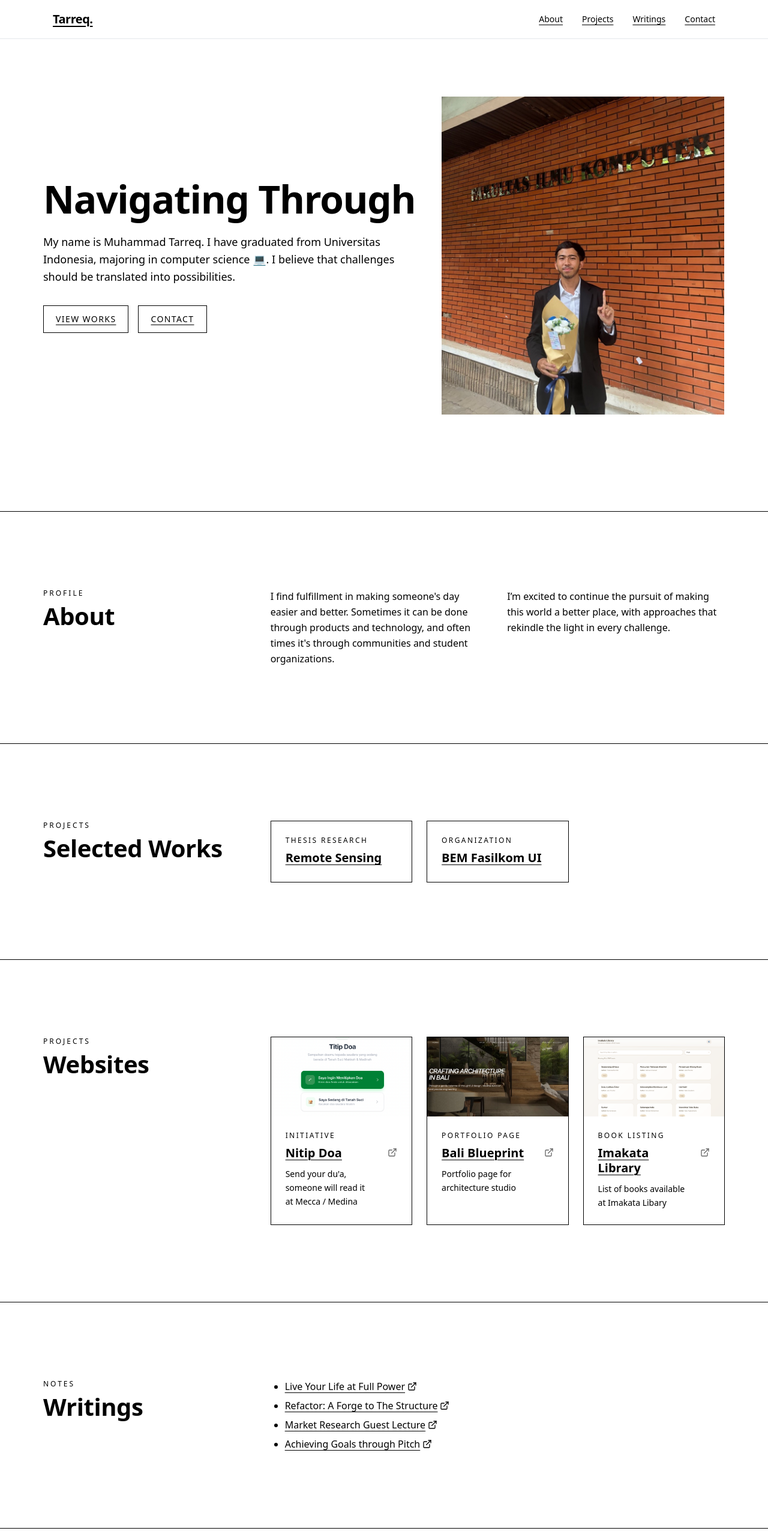
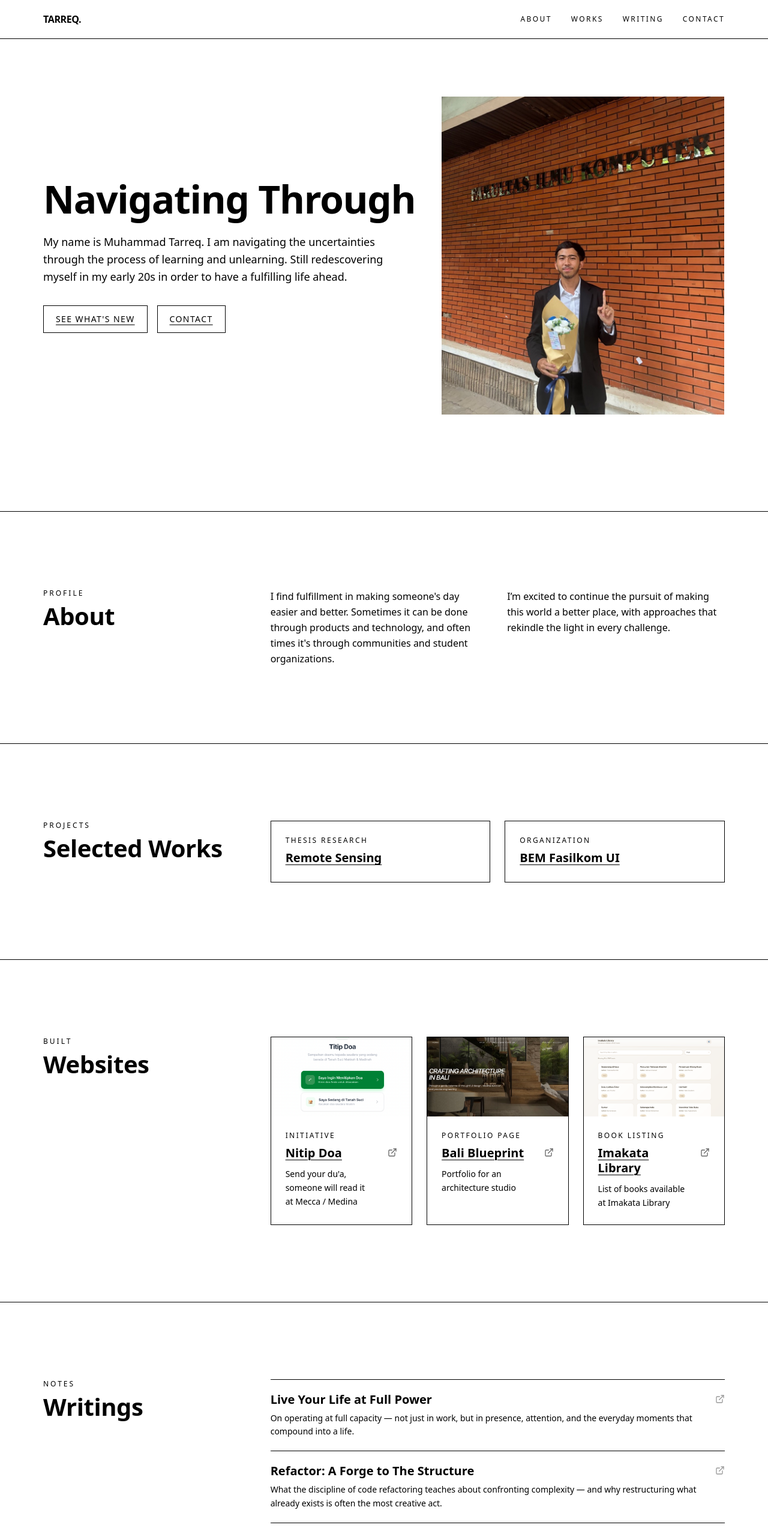
Before and after one commit to mrtrq/presence, a Next.js app: page / in a window 1280 px wide. Shown: the top 2562 px of the page at 60% size. Built offline with nearby package versions, Linux system fonts and the light colour scheme.

Commit message:
modify copywriting and redesign writing section

```diff
--- a/app/components/Navbar.tsx
+++ b/app/components/Navbar.tsx
@@ -6,27 +6,32 @@ export function Navbar() {
   const [open, setOpen] = useState(false);
 
   return (
-    <nav className="fixed top-0 left-0 w-full bg-white border-b border-gray-200 z-50">
-      <div className="max-w-6xl mx-auto px-6 flex justify-between items-center h-16">
+    <nav className="fixed top-0 left-0 w-full bg-white border-b border-[--color-fg] z-50">
+      <div className="container-swiss flex justify-between items-center h-16">
         {/* Name */}
-        <Link href="/" className="text-xl font-semibold tracking-tight">
+        <Link
+          href="/"
+          style={{ textDecoration: "none" }}
+          className="text-base font-semibold tracking-tight uppercase"
+        >
           Tarreq.
         </Link>
 
         {/* Desktop Menu */}
-        <div className="hidden md:flex space-x-8 text-sm font-medium">
-          <Link href="#about" className="hover:text-blue-600 transition">About</Link>
-          <Link href="#projects" className="hover:text-blue-600 transition">Projects</Link>
-          <Link href="#writing" className="hover:text-blue-600 transition">Writings</Link>
-          <Link href="#contact" className="hover:text-blue-600 transition">Contact</Link>
+        <div className="hidden md:flex space-x-8 text-xs font-medium uppercase tracking-[0.2em]">
+          <Link href="#about" style={{ textDecoration: "none" }} className="hover:text-[#e10600] transition-colors">About</Link>
+          {/* <Link href="#now"   style={{ textDecoration: "none" }} className="hover:text-[#e10600] transition-colors">Now</Link> */}
+          <Link href="#projects" style={{ textDecoration: "none" }} className="hover:text-[#e10600] transition-colors">Works</Link>
+          <Link href="#writing" style={{ textDecoration: "none" }} className="hover:text-[#e10600] transition-colors">Writing</Link>
+          <Link href="#contact" style={{ textDecoration: "none" }} className="hover:text-[#e10600] transition-colors">Contact</Link>
         </div>
 
         {/* Mobile Hamburger */}
         <button
           onClick={() => setOpen(!open)}
           className="md:hidden flex items-center focus:outline-none"
+          aria-label="Toggle menu"
         >
-          <span className="sr-only">Open Menu</span>
           <div className="space-y-1">
             <div className="w-6 h-0.5 bg-black"></div>
             <div className="w-6 h-0.5 bg-black"></div>
@@ -37,12 +42,13 @@ export function Navbar() {
 
       {/* Mobile Dropdown */}
       {open && (
-        <div className="md:hidden bg-white border-t border-gray-200">
-          <div className="flex flex-col px-6 py-4 space-y-4 text-sm font-medium">
-            <Link href="#about" onClick={() => setOpen(false)}>About</Link>
-            <Link href="#projects" onClick={() => setOpen(false)}>Projects</Link>
-            <Link href="#writing" onClick={() => setOpen(false)}>Writings</Link>
-            <Link href="#contact" onClick={() => setOpen(false)}>Contact</Link>
+        <div className="md:hidden bg-white border-t border-[--color-fg]">
+          <div className="container-swiss flex flex-col py-5 space-y-4 text-xs font-medium uppercase tracking-[0.2em]">
+            <Link href="#about"    style={{ textDecoration: "none" }} onClick={() => setOpen(false)}>About</Link>
+            {/* <Link href="#now"      style={{ textDecoration: "none" }} onClick={() => setOpen(false)}>Now</Link> */}
+            <Link href="#projects" style={{ textDecoration: "none" }} onClick={() => setOpen(false)}>Works</Link>
+            <Link href="#writing"  style={{ textDecoration: "none" }} onClick={() => setOpen(false)}>Writing</Link>
+            <Link href="#contact"  style={{ textDecoration: "none" }} onClick={() => setOpen(false)}>Contact</Link>
           </div>
         </div>
       )}
--- /dev/null
+++ b/app/components/NowCard.tsx
@@ -0,0 +1,46 @@
+export function NowCard({
+  type,
+  title,
+  desc,
+  since,
+  href,
+}: {
+  type: string;
+  title: string;
+  desc: string;
+  since: string;
+  href?: string;
+}) {
+  return (
+    <div className="border border-[--color-fg] p-6 md:p-10">
+      <div className="flex items-center gap-2 mb-6">
+        <span className="inline-block w-2 h-2 rounded-full bg-[#e10600] animate-pulse" />
+        <span className="uppercase text-xs tracking-[0.2em] text-[#e10600]">Active</span>
+      </div>
+
+      <div className="uppercase text-xs tracking-[0.2em] text-[--color-muted] mb-3">
+        {type}
+      </div>
+
+      <h3 className="text-2xl font-semibold mb-4">{title}</h3>
+
+      <p className="leading-relaxed text-[--color-muted] max-w-[60ch]">{desc}</p>
+
+      <div className="mt-8 flex items-center gap-6">
+        <span className="text-xs uppercase tracking-[0.2em] text-[--color-muted]">
+          Since {since}
+        </span>
+        {href && (
+          <a
+            href={href}
+            target="_blank"
+            rel="noopener noreferrer"
+            className="text-xs uppercase tracking-[0.2em] underline underline-offset-4"
+          >
+            Preview
+          </a>
+        )}
+      </div>
+    </div>
+  );
+}
--- /dev/null
+++ b/app/components/WritingCard.tsx
@@ -0,0 +1,31 @@
+import { ExternalLink } from "lucide-react";
+
+export function WritingCard({
+  title,
+  excerpt,
+  href,
+}: {
+  title: string;
+  excerpt: string;
+  href: string;
+}) {
+  return (
+    <a
+      href={href}
+      target="_blank"
+      rel="noopener noreferrer"
+      style={{ textDecoration: "none" }}
+      className="group flex items-start justify-between gap-6 py-5 hover:opacity-60 transition-opacity"
+    >
+      <div className="min-w-0">
+        <h3 className="text-base font-medium leading-snug mb-2 group-hover:underline underline-offset-4">
+          {title}
+        </h3>
+        <p className="text-sm text-[--color-muted] leading-relaxed">
+          {excerpt}
+        </p>
+      </div>
+      <ExternalLink className="w-4 h-4 shrink-0 mt-1 opacity-40 group-hover:opacity-100 transition-opacity" />
+    </a>
+  );
+}
--- a/app/page.tsx
+++ b/app/page.tsx
@@ -1,9 +1,9 @@
 import Image from "next/image";
 import { Section } from "./components/Section";
-import { ProjectCard } from "./components/ProjectCard";
 import { NewProjectCard } from "./components/NewProjectCard";
-import { ExternalLink } from "lucide-react";
 import { WebsiteCard } from "./components/WebsiteCard";
+import { WritingCard } from "./components/WritingCard";
+import { NowCard } from "./components/NowCard";
 
 
 export default function Page() {
@@ -17,15 +17,22 @@ export default function Page() {
               Navigating Through
             </h1>
             <p className="max-w-[60ch] text-lg text-[--color-muted] mb-8 text-left">
-               My name is Muhammad Tarreq. I have graduated from Universitas Indonesia, majoring in computer science 💻. I believe that challenges should be translated into possibilities.
+              My name is Muhammad Tarreq. I am navigating the uncertainties through the process of learning and unlearning.
+              Still redescovering myself in my early 20s in order to have a fulfilling life ahead.
             </p>
             <div className="flex gap-4">
-              <a className="btn" href="#projects">View Works</a>
+              <a className="btn" href="#projects">See What&apos;s New</a>
               <a className="btn" href="#contact">Contact</a>
             </div>
           </div>
           <div className="col-span-12 md:col-span-5 mt-10 md:mt-0">
-            <Image src="/avatar.jpg" alt="Tarreq's portrait" width={640} height={800} className="w-full h-auto border border-[--color-fg]" />
+            <Image
+              src="/avatar.jpg"
+              alt="Tarreq's portrait"
+              width={640}
+              height={800}
+              className="w-full h-auto border border-[--color-fg]"
+            />
           </div>
         </div>
       </section>
@@ -42,87 +49,95 @@ export default function Page() {
         </div>
       </Section>
 
-      {/* Work */}
+      {/* Now */}
+      {/* <Section id="now" title="Currently" kicker="Now">
+        <NowCard
+          type="Work in Progress"
+          title="New Project"
+          desc="A project is underway. The work comes before the announcement — this page will reflect it once there's something worth showing. In the meantime, the foundations are being laid."
+          since="2025"
+        />
+      </Section> */}
+
+      {/* Selected Works */}
       <Section id="projects" title="Selected Works" kicker="Projects">
-        <div className="grid md:grid-cols-3 gap-6">
-          {/* research */}
-          <NewProjectCard topic="Thesis Research" title="Remote Sensing" preview="We built a multi‑scenario pipeline comparing super‑resolution methods (bicubic, SRCNN) and feature sets from spectral indices to predict water quality parameters (TSS, TDS, and DO) from Sentinel‑2 imagery for Jakarta’s rivers." viewtype="slide" href="https://drive.google.com/file/d/1f0mQ08DmmCkrgantM24Aau_bQzDZN7Uo/view?usp=drive_link" />
-          {/* project from competition */}
-          {/* <NewProjectCard topic="Competition" title="L'Oreal Proreve" desc="We submit an idea to pair a hair stylist’s tool with a mobile app to ensure accurate shade matching for color‑blind clients. We built the app protoype to demonstrate the flows and features." viewtype="prototype" href="https://www.figma.com/proto/mBzgjzKw9M1w1pnWoeM4pm/Brainstorm?node-id=8-627&p=f&t=PuvC8o6ToOqNFInw-0&scaling=scale-down&content-scaling=fixed&page-id=0%3A1" /> */}
-          {/* student organization */}
-          <NewProjectCard topic="Organization" title="BEM Fasilkom UI" desc="We extend the importance of student wellbeing, advocacy, and collaborative systems to create everyday campus life easier, fairer, and more connected." viewtype="grand design" href="https://drive.google.com/file/d/1yhmhCl2-L0ZD8DY8aUZ60iO9hrP0uPgm/view?usp=sharing" />
+        <div className="grid md:grid-cols-2 gap-6">
+          <NewProjectCard
+            topic="Thesis Research"
+            title="Remote Sensing"
+            preview="A multi-scenario pipeline comparing super-resolution methods (bicubic, SRCNN) and feature sets from spectral indices to predict water quality parameters — TSS, TDS, and DO — from Sentinel-2 imagery over Jakarta's rivers."
+            viewtype="slide"
+            href="https://drive.google.com/file/d/1f0mQ08DmmCkrgantM24Aau_bQzDZN7Uo/view?usp=drive_link"
+          />
+          <NewProjectCard
+            topic="Organization"
+            title="BEM Fasilkom UI"
+            desc="Student governance and advocacy — extending wellbeing systems, collaborative infrastructure, and campus life that works for everyone."
+            viewtype="grand design"
+            href="https://drive.google.com/file/d/1yhmhCl2-L0ZD8DY8aUZ60iO9hrP0uPgm/view?usp=sharing"
+          />
         </div>
       </Section>
 
-      {/* Extras */}
-      <Section id="projects" title="Websites" kicker="Projects">
-
+      {/* Websites */}
+      <Section id="websites" title="Websites" kicker="Built">
         <div className="grid md:grid-cols-3 gap-6">
-
-          {/* Nitip Doa */}
-          <WebsiteCard topic="Initiative" title="Nitip Doa" desc="Send your du'a, someone will read it at Mecca / Medina" href="https://nitipdoa.com/" image="/nitipdoa.png" imageAlt="Website screenshot"></WebsiteCard>
-
-          {/* Bali-blueprint */}
-          <WebsiteCard topic="Portfolio Page" title="Bali Blueprint" desc="Portfolio page for architecture studio" href="https://bali-blueprint.com/" image="/bali-blueprint.jpeg" imageAlt="Website screenshot"></WebsiteCard>
-
-          {/* Book Listing Imakata */}
-          <WebsiteCard topic="Book Listing" title="Imakata Library" desc="List of books available at Imakata Libary" href="https://imakata.netlify.app/" image="/imakata.jpg" imageAlt="Website screenshot"></WebsiteCard>
+          <WebsiteCard
+            topic="Initiative"
+            title="Nitip Doa"
+            desc="Send your du'a, someone will read it at Mecca / Medina"
+            href="https://nitipdoa.com/"
+            image="/nitipdoa.png"
+            imageAlt="Nitip Doa website"
+          />
+          <WebsiteCard
+            topic="Portfolio Page"
+            title="Bali Blueprint"
+            desc="Portfolio for an architecture studio"
+            href="https://bali-blueprint.com/"
+            image="/bali-blueprint.jpeg"
+            imageAlt="Bali Blueprint website"
+          />
+          <WebsiteCard
+            topic="Book Listing"
+            title="Imakata Library"
+            desc="List of books available at Imakata Library"
+            href="https://imakata.netlify.app/"
+            image="/imakata.jpg"
+            imageAlt="Imakata Library website"
+          />
         </div>
       </Section>
 
       {/* Writing */}
       <Section id="writing" title="Writings" kicker="Notes">
-        <ul className="list-disc pl-6 space-y-2">
-          <li>
-            <a
-              href="https://medium.com/@tarreq.maulana/live-your-life-at-full-power-c9c55bd51a42"
-              target="_blank"
-              rel="noopener noreferrer"
-              className="inline-flex items-center gap-1 hover:underline"
-            >
-              Live Your Life at Full Power
-              <ExternalLink className="w-4 h-4" />
-            </a>
-          </li>
-          <li>
-            <a
-              href="https://medium.com/@tarreq.maulana/refactor-a-forge-to-the-structure-4b5911753f43"
-              target="_blank"
-              rel="noopener noreferrer"
-              className="inline-flex items-center gap-1 hover:underline"
-            >
-              Refactor: A Forge to The Structure
-              <ExternalLink className="w-4 h-4" />
-            </a>
-          </li>
-          <li>
-            <a
-              href="https://medium.com/@tarreq.maulana/market-research-guest-lecture-836a52c66510"
-              target="_blank"
-              rel="noopener noreferrer"
-              className="inline-flex items-center gap-1 hover:underline"
-            >
-              Market Research Guest Lecture
-              <ExternalLink className="w-4 h-4" />
-            </a>
-          </li>
-          <li>
-            <a
-              href="https://medium.com/@tarreq.maulana/achieving-goals-through-pitch-846bf774cdc7"
-              target="_blank"
-              rel="noopener noreferrer"
-              className="inline-flex items-center gap-1 hover:underline"
-            >
-              Achieving Goals through Pitch
-              <ExternalLink className="w-4 h-4" />
-            </a>
-          </li>
-        </ul>
+        <div className="border-t border-[--color-fg] divide-y divide-[--color-fg]">
+          <WritingCard
+            title="Live Your Life at Full Power"
+            excerpt="On operating at full capacity — not just in work, but in presence, attention, and the everyday moments that compound into a life."
+            href="https://medium.com/@tarreq.maulana/live-your-life-at-full-power-c9c55bd51a42"
+          />
+          <WritingCard
+            title="Refactor: A Forge to The Structure"
+            excerpt="What the discipline of code refactoring teaches about confronting complexity — and why restructuring what already exists is often the most creative act."
+            href="https://medium.com/@tarreq.maulana/refactor-a-forge-to-the-structure-4b5911753f43"
+          />
+          <WritingCard
+            title="Market Research Guest Lecture"
+            excerpt="Notes and synthesis from a guest lecture on how market research actually operates — beyond surveys and into the architecture of real decisions."
+            href="https://medium.com/@tarreq.maulana/market-research-guest-lecture-836a52c66510"
+          />
+          <WritingCard
+            title="Achieving Goals through Pitch"
+            excerpt="How framing a goal as a pitch — to yourself and to others — sharpens both the objective and the path toward it."
+            href="https://medium.com/@tarreq.maulana/achieving-goals-through-pitch-846bf774cdc7"
+          />
+        </div>
       </Section>
 
       {/* Contact */}
       <Section id="contact" title="Contact" kicker="Get in touch">
-        <p className="mb-2">I'm all ears for discussions, collaborations, and experiments.</p>
+        <p className="mb-2">I&apos;m all ears for discussions, collaborations, and experiments.</p>
         <p className="text-xl font-bold">tarreq.maulana {"{at}"} gmail.com</p>
       </Section>
     </>
```
